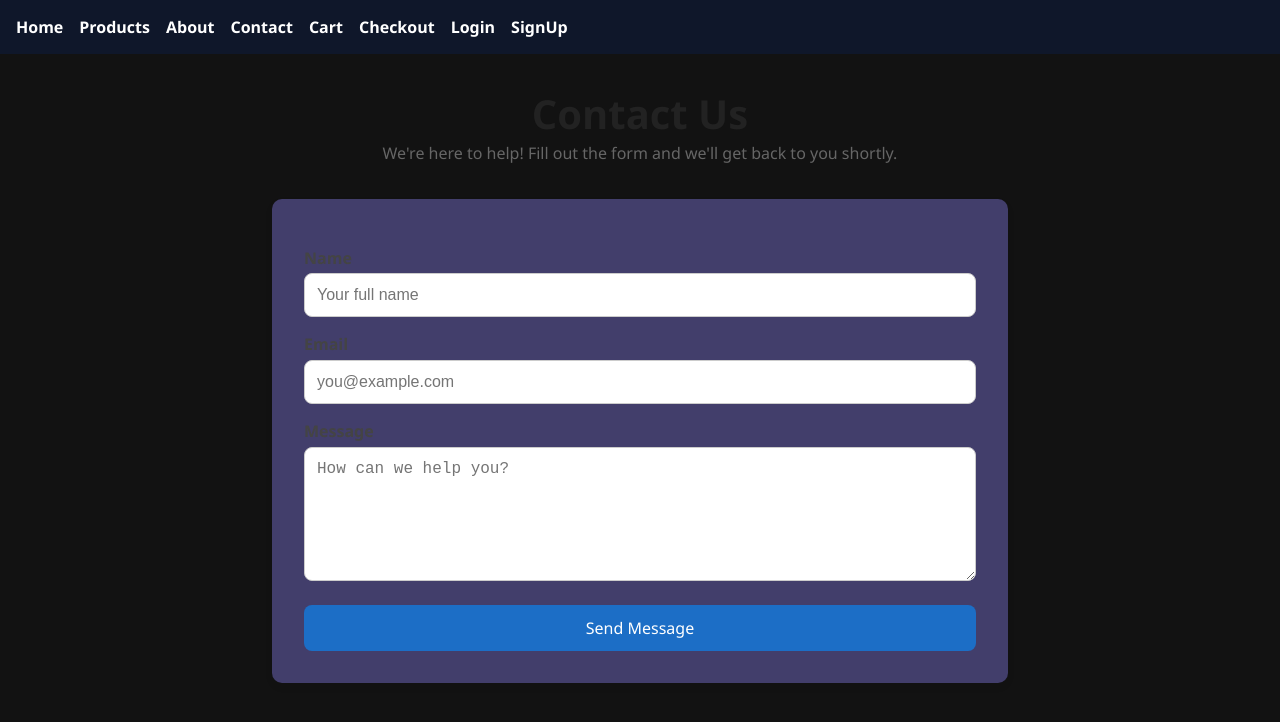
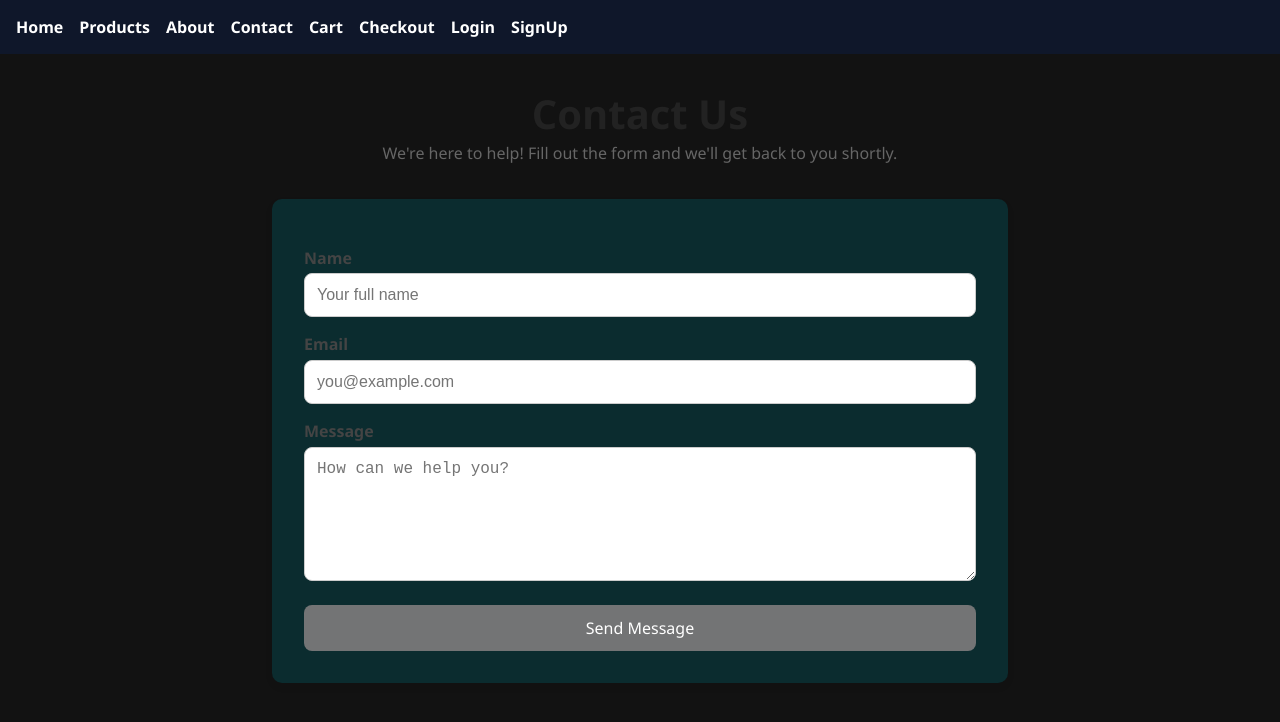
Before and after one commit to Raytay1234/Electro-Shop, a React (Vite) app: page /contact in a window 1280 px wide. Shown: the top 722 px of the page. Built offline with nearby package versions, Linux system fonts and the light colour scheme.

Commit message:
color fixes

```diff
--- a/src/styles/Contact.css
+++ b/src/styles/Contact.css
@@ -3,7 +3,7 @@
   margin: 0 auto;
   padding: 2rem;
   font-family: 'Segoe UI', Tahoma, Geneva, Verdana, sans-serif;
-  color: #333;
+  color: #454444;
 }
 
 .contact-header {
@@ -22,7 +22,7 @@
 }
 
 .contact-form-wrapper {
-  background: #423e6b;
+  background: #0b2c2f;
   border-radius: 10px;
   padding: 2rem;
   box-shadow: 0 4px 8px rgba(0, 0, 0, 0.05);
@@ -51,7 +51,7 @@
 
 .contact-form input:focus,
 .contact-form textarea:focus {
-  border-color: #1b2127;
+  border-color: #375a7d;
   outline: none;
 }
 
@@ -59,7 +59,7 @@
   margin-top: 1.5rem;
   padding: 0.75rem;
   font-size: 1rem;
-  background: #1c6ec6;
+  background: #737475;
   color: white;
   border: none;
   border-radius: 8px;
@@ -68,7 +68,7 @@
 }
 
 .contact-form button:hover {
-  background: #0056b3;
+  background: #161470;
 }
 
 .success-msg {
```
